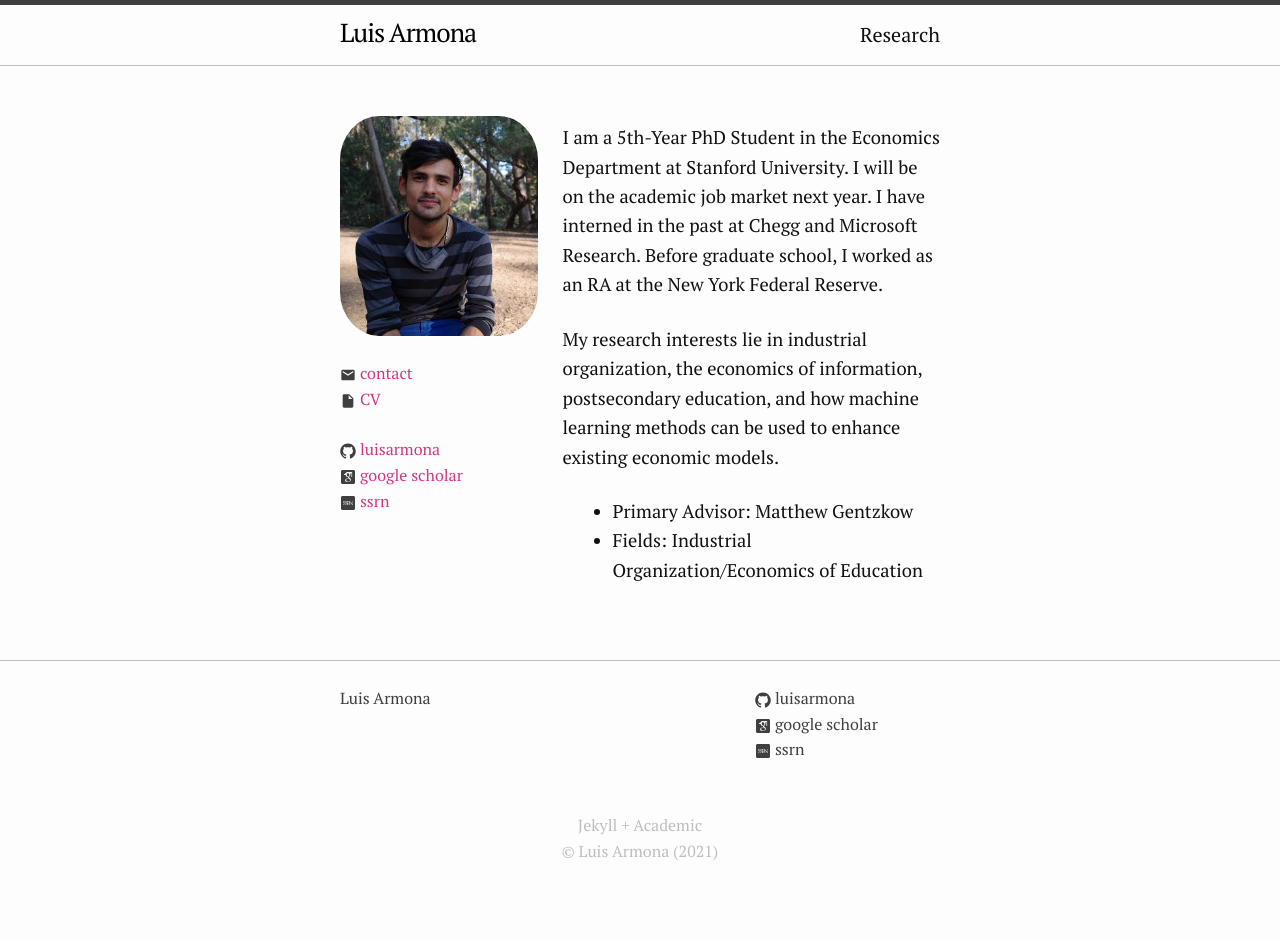
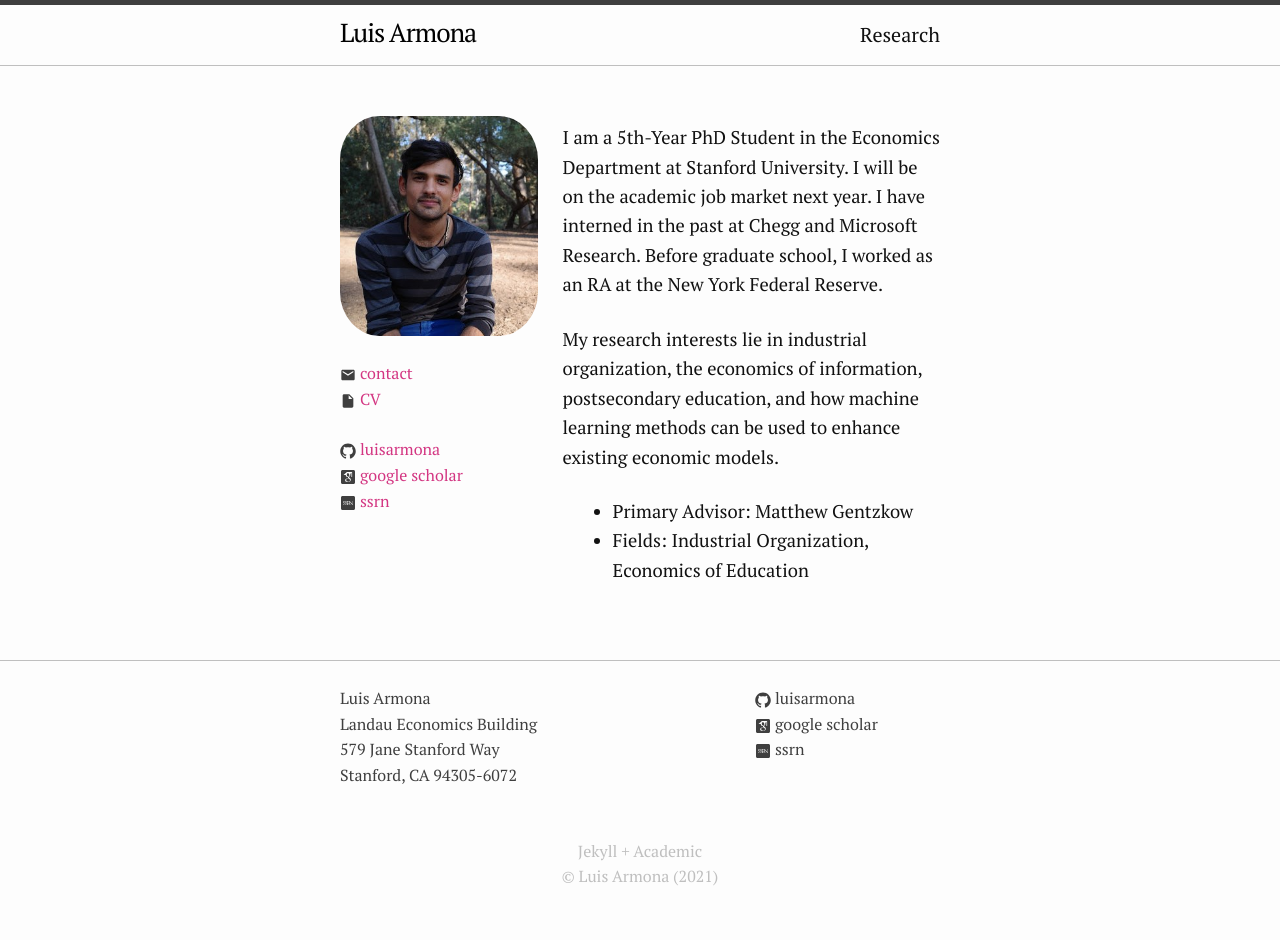
Before and after one commit to luisarmona/luisarmona.github.io, a Jekyll site: the page built from index.markdown, in a window 1280 px wide. Built offline with Jekyll 4.4.1, drawn with Linux system fonts in a browser that asks for light colours; before the commit the page ends 914 px from its top, so only the background shows below that.

Commit message:
added footer

```diff
--- a/_config.yml
+++ b/_config.yml
@@ -19,8 +19,13 @@
 # in the templates via {{ site.myvariable }}.
 
 title: Luis Armona
+title_html: Luis Armona
 email: larmona@stanford.edu
-description: ""
+description: |+
+        Landau Economics Building<br>
+        579 Jane Stanford Way<br>
+        Stanford, CA 94305-6072
+
 baseurl: "" # the subpath of your site, e.g. /blog
 url: "" # the base hostname & protocol for your site, e.g. http://example.com
 #twitter_username: jekyllrb
--- a/index.markdown
+++ b/index.markdown
@@ -9,4 +9,4 @@ I am a 5th-Year PhD Student in the Economics Department at Stanford University.
 
 My research interests lie in industrial organization, the economics of information, postsecondary education, and how machine learning methods can be used to enhance existing economic models.
 - Primary Advisor: Matthew Gentzkow
-- Fields: Industrial Organization/Economics of Education
+- Fields: Industrial Organization, Economics of Education
```
